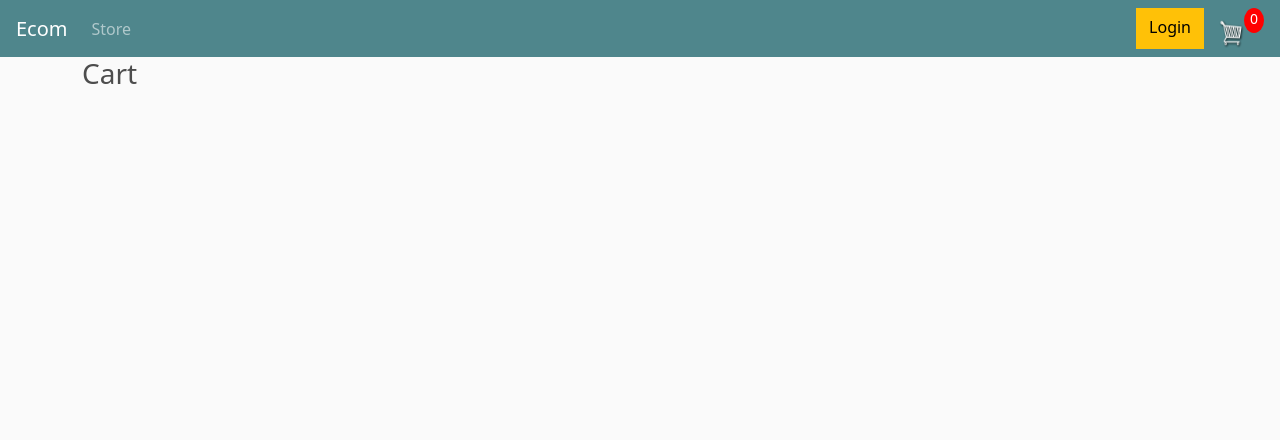
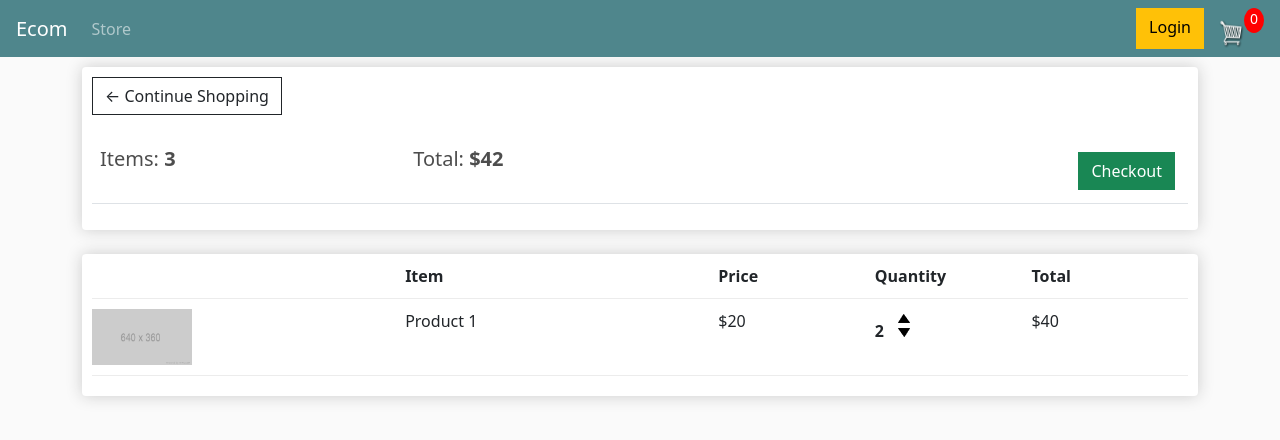
Before and after one commit to Tsurugi24/E-Commerce, a Django app: page /cart/ in a window 1280 px wide. Shown: the top 440 px of the page. Run offline with Django 3.2, Linux system fonts and the light colour scheme; lists and menus that the app fills with data are empty; some libraries are stand-ins or nearby versions.

Commit message:
updated store.html and cart.html

```diff
--- a/store/templates/store/cart.html
+++ b/store/templates/store/cart.html
@@ -1,6 +1,49 @@
 {% extends 'store/main.html' %}
 {% load static %}
 {% block content %}
-    <h3>Cart</h3>
+    <div class="row">
+		<div class="col-lg-12">
+			<div class="box-element">
+				<a  class="btn btn-outline-dark" href="{% url 'store' %}">&#x2190; Continue Shopping</a>
 
+				<br>
+				<br>
+				<table class="table">
+					<tr>
+						<th><h5>Items: <strong>3</strong></h5></th>
+						<th><h5>Total:<strong> $42</strong></h5></th>
+						<th>
+							<a  style="float:right; margin:5px;" class="btn btn-success" href="{% url 'checkout' %}">Checkout</a>
+						</th>
+					</tr>
+				</table>
+			</div>
+
+            <br>
+            <div class="box-element">
+                <div class="cart-row">
+                    <div style="flex:2"></div>
+                    <div style="flex:2"><strong>Item</strong></div>
+                    <div style="flex:1"><strong>Price</strong></div>
+                    <div style="flex:1"><strong>Quantity</strong></div>
+                    <div style="flex:1"><strong>Total</strong></div>
+                </div>
+
+                <div class="cart-row">
+					<div style="flex:2"><img class="row-image" src="{% static 'images/placeholder.png' %}"></div>
+					<div style="flex:2"><p>Product 1</p></div>
+					<div style="flex:1"><p>$20</p></div>
+					<div style="flex:1">
+						<p class="quantity">2</p>
+						<div class="quantity">
+							<img class="chg-quantity" src="{% static  'images/arrow-up.png' %}">
+
+							<img class="chg-quantity" src="{% static  'images/arrow-down.png' %}">
+						</div>
+					</div>
+					<div style="flex:1"><p>$40</p></div>
+				</div>
+			</div>
+		</div>
+	</div>
 {% endblock content %}
--- a/store/templates/store/store.html
+++ b/store/templates/store/store.html
@@ -20,7 +20,7 @@
 				<hr>
 				<button  class="btn btn-outline-secondary add-btn">Add to Cart</button>
 				<a class="btn btn-outline-success" href="#">View</a>
-				<h4 style="display: inline-block; float: right"><strong>$20</strong></h4>
+				<h4 style="display: inline-block; float: right"><strong>$30</strong></h4>
 			</div>
 		</div>
 
@@ -31,7 +31,7 @@
 				<hr>
 				<button  class="btn btn-outline-secondary add-btn">Add to Cart</button>
 				<a class="btn btn-outline-success" href="#">View</a>
-				<h4 style="display: inline-block; float: right"><strong>$20</strong></h4>
+				<h4 style="display: inline-block; float: right"><strong>$40</strong></h4>
 			</div>
 		</div>
 	</div>
```
Also changed, not shown: static/images/arrow-down.png (added), static/images/arrow-up.png (added).
